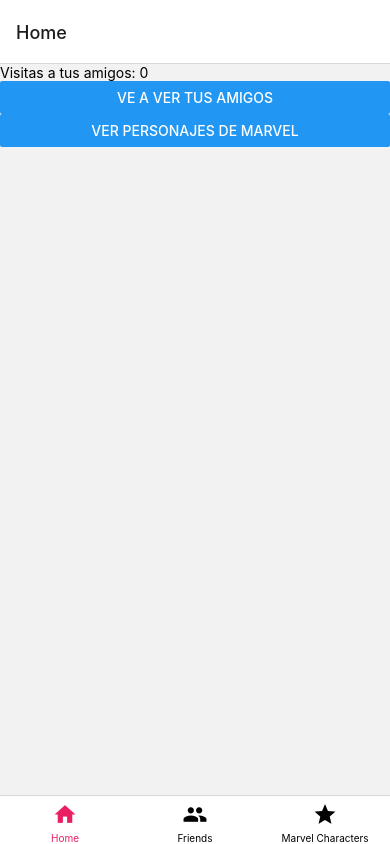
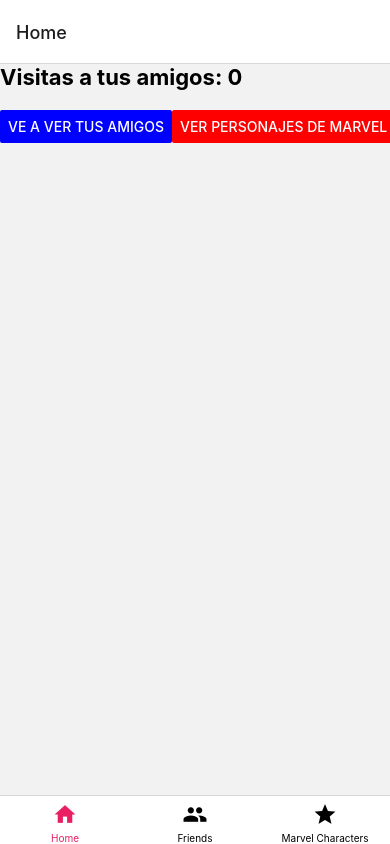
Before and after one commit to MrTex09/nartivo, a React Native app: screen /Home in a window 390 px wide. Built offline with nearby package versions, Linux system fonts and the light colour scheme.

Commit message:
se agrego estilos

```diff
--- a/HomeScreen.js
+++ b/HomeScreen.js
@@ -1,5 +1,5 @@
 import React, { useState } from 'react';
-import { View, Text, Button } from 'react-native';
+import { View, Text, Button,StyleSheet } from 'react-native';
 
 // Definición del componente HomeScreen
 export default function HomeScreen({ navigation }) {
@@ -11,20 +11,44 @@ export default function HomeScreen({ navigation }) {
   };
 
   return (
-    <View>
+    <View style={styles.container}>
       <View>
-        <Text>Visitas a tus amigos: {visits}</Text>
-        <View>
+        <Text style={styles.title}>Visitas a tus amigos: {visits}</Text>
+        <View style={styles.buttonContainer}>
           <Button
             title="Ve a ver tus amigos"
             onPress={handlePress}
+            color={styles.friendsButton.color}
           />
           <Button
             title="Ver personajes de Marvel"
             onPress={() => navigation.navigate('Marvel Characters')}
+            color={styles.marvelButton.color}
           />
         </View>
       </View>
     </View>
   );
 }
+const styles = StyleSheet.create({
+container: {
+  flex: 1,
+  justifyContent: 'space-between',
+},
+title: {
+  fontSize: 22,
+  fontWeight: 'bold',
+  marginBottom: 20,
+},
+buttonContainer: {
+  flexDirection: 'row', // Ajusta los botones horizontalmente
+  justifyContent: 'space-around', // Espaciado entre botones
+  width: '100%', // Asegura que el contenedor utilice todo el ancho disponible
+  paddingHorizontal: 0, // Añade algo de espacio horizontalmente
+},
+friendsButton: {
+  color: "blue", // Color para el botón de amigos
+},
+marvelButton: {
+  color: 'red', // Color para el botón de Marvel, se cambió backgroundColor por color
+},});
```
